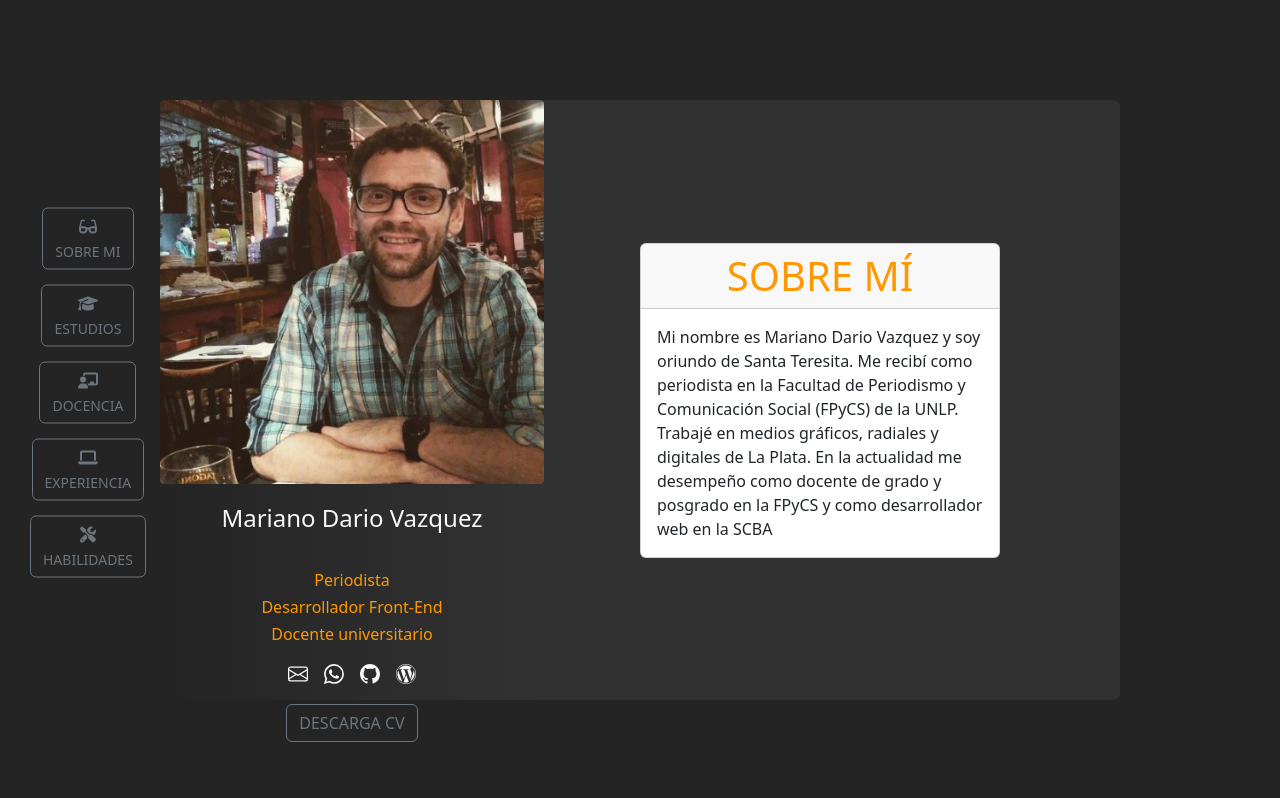
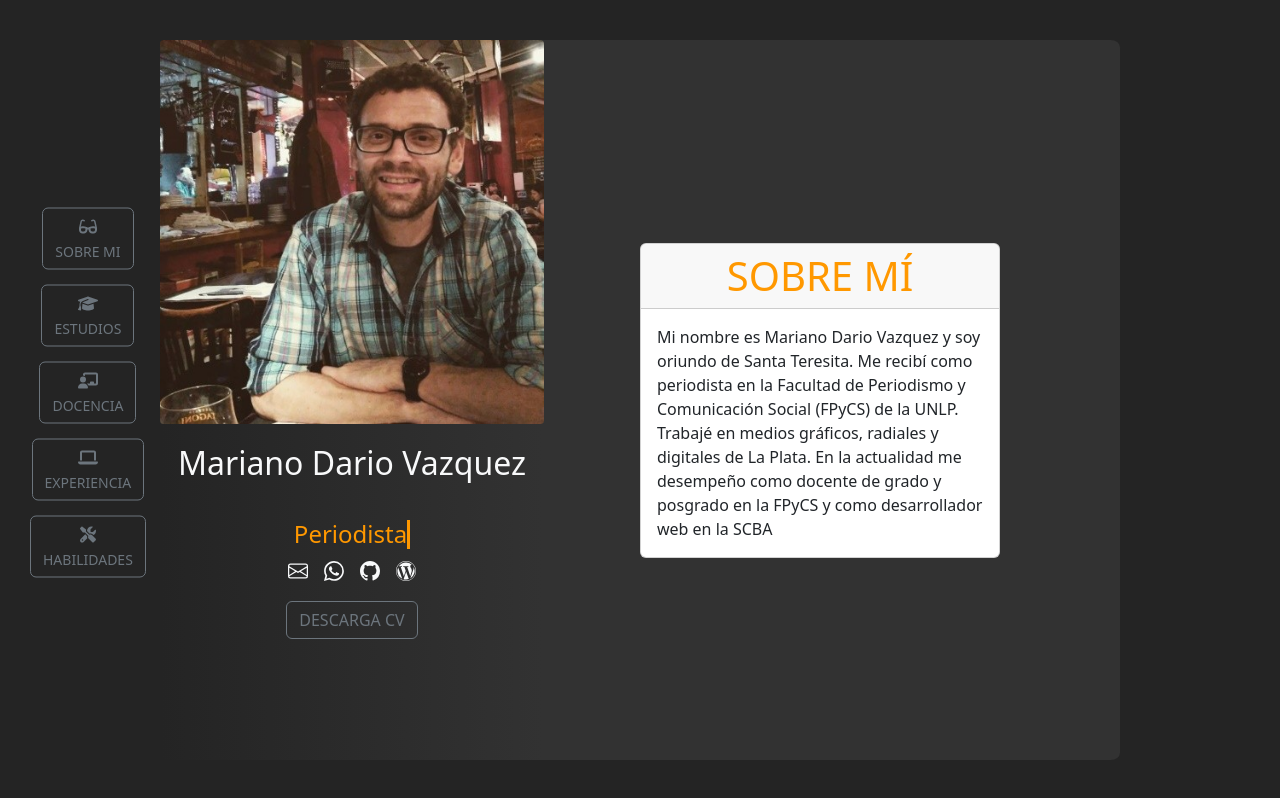
Before and after one commit to mareanovazquez/CurriculumVitae, a React (Vite) app: page / in a window 1280 px wide. Built offline with nearby package versions, Linux system fonts and the light colour scheme.

Commit message:
estilos header y animación

```diff
--- a/src/Components/Footer/Footer.jsx
+++ b/src/Components/Footer/Footer.jsx
@@ -1,15 +1,31 @@
+import { useEffect, useState } from 'react';
 import Nav from 'react-bootstrap/Nav';
-import { Link } from 'react-router-dom';
 
 export const Footer = () => {
+
+  const [tituloActual, setTituloActual] = useState(1)
+
+  useEffect(() => {
+        const timer = setTimeout(() => {
+            // Si el título actual es el tercer título, volvemos al primero.
+            // De lo contrario, avanzamos al siguiente título.
+            setTituloActual(tituloActual < 3 ? tituloActual + 1 : 1);
+        }, 6000); // 5 segundos
+
+        // Limpiamos el temporizador si el componente se desmonta
+        return () => clearTimeout(timer);
+    }, [tituloActual]);
 
   return (
     <>
       <div className='contenedorFooter'>
         <div className='contenedorDescripcion'>
-          <h6 >Periodista </h6>
-          <h6 >Desarrollador Front-End</h6>
-          <h6 >Docente universitario</h6>
+          {tituloActual === 1 && <h4>Periodista</h4>}
+            {tituloActual === 2 && <h4>Docente</h4>}
+            {tituloActual === 3 && <h4 className='desarrolladorFE'>Desarrollador frontend</h4>}
+
+         {/*  <h6 >Desarrollador Front-End</h6>
+          <h6 >Docente universitario</h6> */}
         </div>
 
         <Nav variant="underline" defaultActiveKey="/home" className=' contenedorContacto justify-content-center'>
--- a/src/Components/Header/Header.jsx
+++ b/src/Components/Header/Header.jsx
@@ -11,7 +11,7 @@ export const Header = () => {
         </div>
 
         <div className='contenedorNombre'>
-          <h4 className='text-light' >Mariano Dario Vazquez</h4>
+          <h2 className='text-light' >Mariano Dario Vazquez</h2>
         </div>
 
 
--- a/src/estilos.css
+++ b/src/estilos.css
@@ -1,7 +1,7 @@
 .contenedorCV {
     /*posición y forma del contenedor*/
     width: 75%;
-    height: 75vh;
+    height: 90vh;
     /* box-shadow: 0px 0px 40px 16px rgba(137, 135, 135, 0.56); */
 
     position: absolute;
@@ -20,6 +20,7 @@
     /*decoración contenido*/
     background-color: #323232;
 }
+
 /*BARRA DE NAVEGACIÓN*/
 .MenuNavBar {
     /*posicionamiento contenedor*/
@@ -42,20 +43,25 @@
     padding-right: 10px;
 }
 
+.opcionesNavBar :hover {
+    transform: scale(1.1);
+    transition: .3s;
+}
+
 /*INFORMACIÓN DE PERFIL*/
 
 .contenedorHeaderyFooter {
     /*dimensiones contenedor*/
     width: 40%;
-    height: 75vh;
+    height: 90vh;
 
     /*posicionamiento contenido*/
     display: flex;
     flex-direction: column;
     justify-content: flex-start;
     align-items: center;
-    background: rgb(50,50,50);
-    background: linear-gradient(270deg, rgba(50,50,50,1) 0%, rgba(36,36,36,1) 100%);
+    background: rgb(50, 50, 50);
+    background: linear-gradient(270deg, rgba(50, 50, 50, 1) 0%, rgba(36, 36, 36, 1) 100%);
 }
 
 .contenedorHeader {
@@ -63,12 +69,12 @@
     flex-direction: column;
     align-items: center;
     justify-content: center;
-    }
+}
 
 .imgPerfil {
     width: 100%;
     border-radius: 1%;
-    }
+}
 
 .contenedorNombre {
     text-align: center;
@@ -83,14 +89,52 @@
     justify-content: center;
 }
 
+.contenedorFooter svg:hover {
+    transform: scale(1.2);
+    transition: 0.2s;
+}
+
 .contenedorDescripcion {
     color: #ff9800;
     text-align: center;
+
+}
+
+.contenedorDescripcion h4 {
+    width: 0;
+    overflow: hidden;
+    white-space: nowrap;
+    margin: 0 auto;
+    border-right: 0.15em solid #ff9800;
+    animation: typing 1.5s steps(38) 0.5s 1 normal both, blink 1s steps(1) infinite;
+}
+
+/* .contenedorDescripcion h4 .desarrolladorFE{
+    animation: typing 1.5s steps(38) 0.5s 1 normal both, blink 1s steps(1) infinite;
+} */
+
+
+@keyframes typing {
+    from {
+        width: 0;
+    }
+
+    to {
+        width: 100%;
+
+    }
+}
+
+@keyframes blink {
+    50% {
+        border-color: transparent;
+    }
 }
 
 .contenedorDescargaCV {
     padding-top: 10px;
 }
+
 .contenedorDEFH {
     width: 50%;
     height: 80%;
@@ -106,9 +150,11 @@
     justify-content: center;
     align-items: center;
 }
+
 .contenedorSobreMi .card .card-header {
-    color:#ff9800;
+    color: #ff9800;
 }
+
 .contenedorFormacion {
     width: 75%;
     height: 100%;
```
